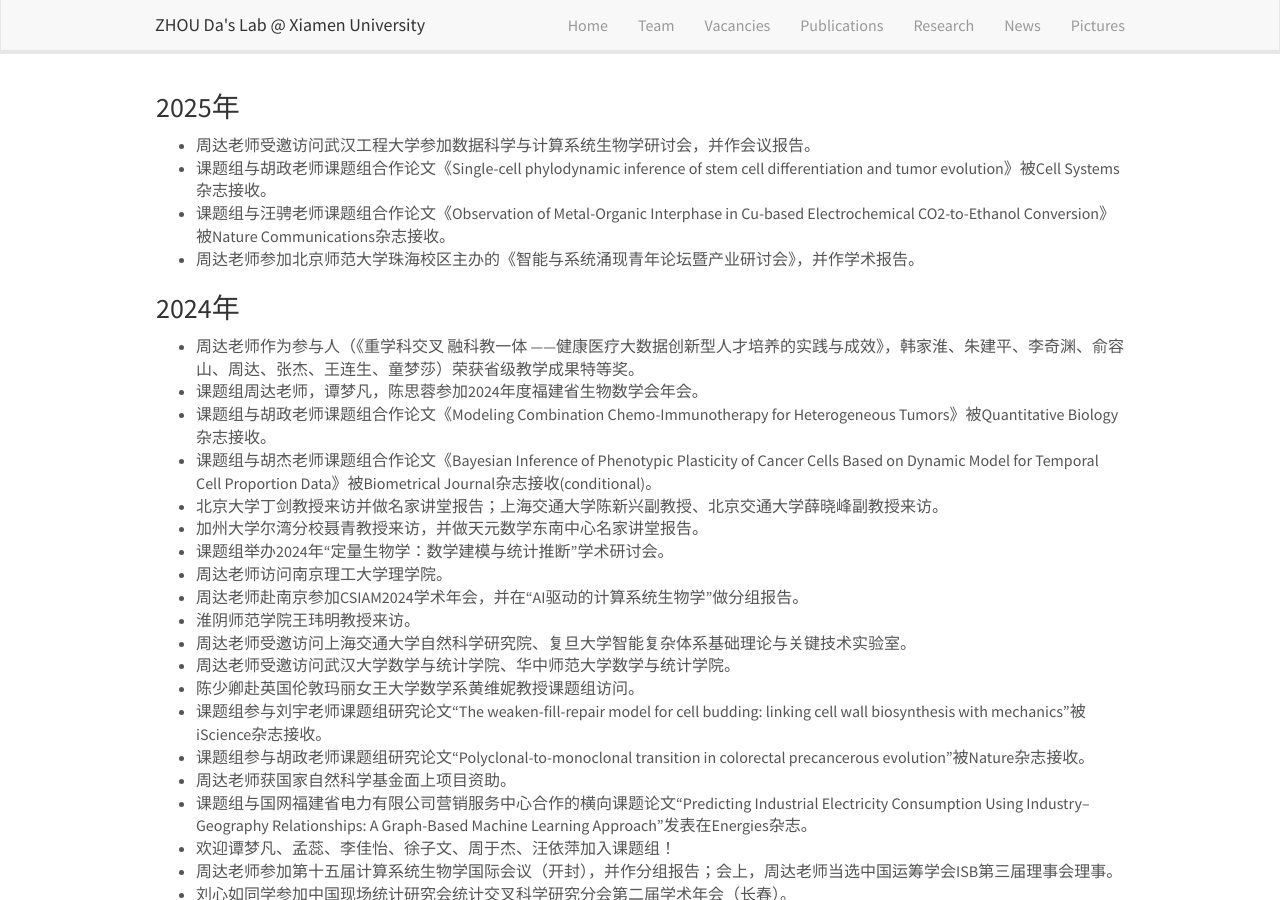
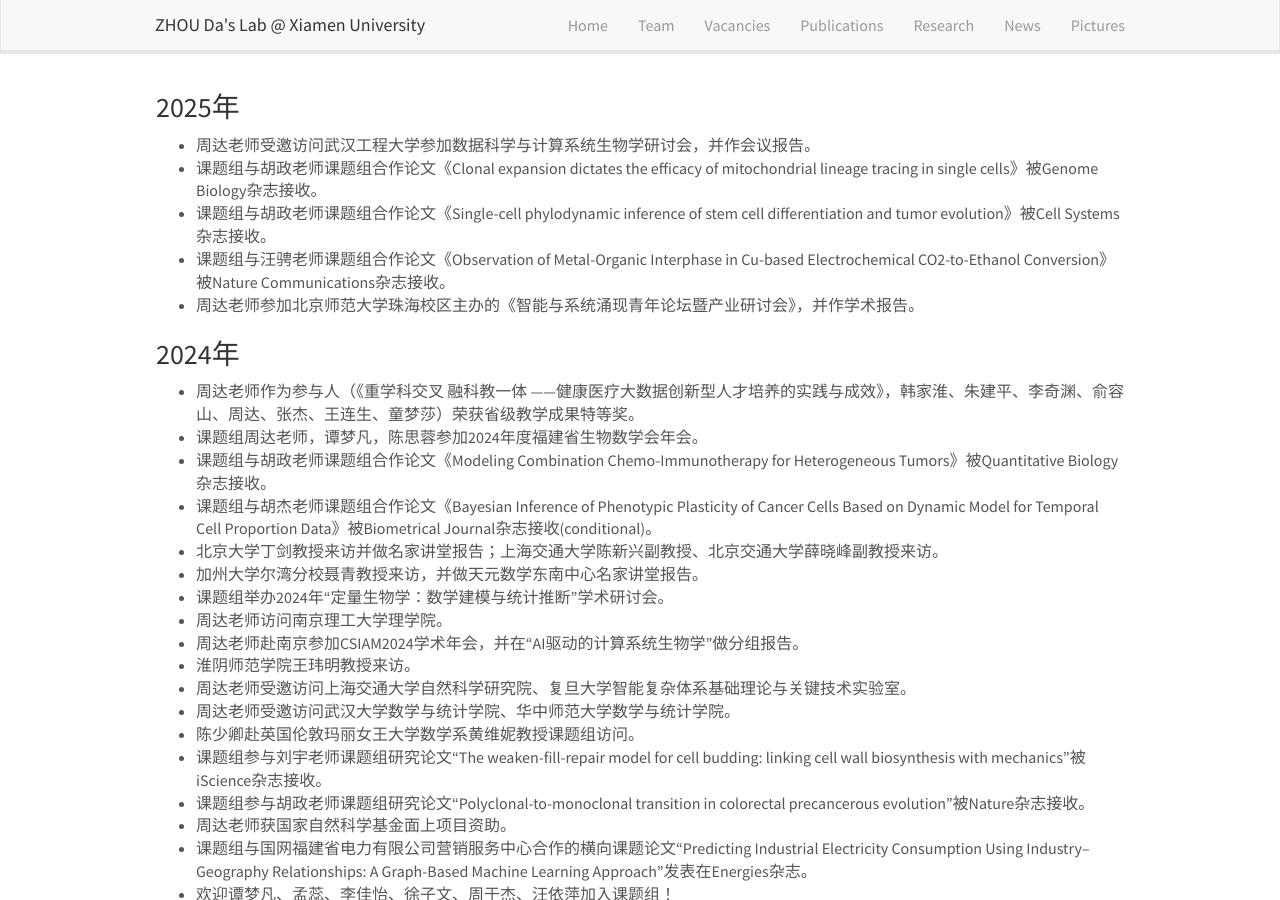
Before and after one commit to ZhouDaLab/zhoudalab.github.io, a Jekyll site: the page built from _pages/news.md, in a window 1280 px wide and 900 px high. Built offline with Jekyll 4.4.1, drawn with Linux system fonts in a browser that asks for light colours; nearby versions of some CDN libraries.

Commit message:
Update news.md

```diff
--- a/_pages/news.md
+++ b/_pages/news.md
@@ -9,6 +9,7 @@ permalink: /news/
 ### 2025年
 
 - 周达老师受邀访问武汉工程大学参加数据科学与计算系统生物学研讨会，并作会议报告。
+- 课题组与胡政老师课题组合作论文《Clonal expansion dictates the efficacy of mitochondrial lineage tracing in single cells》被Genome Biology杂志接收。
 - 课题组与胡政老师课题组合作论文《Single-cell phylodynamic inference of stem cell differentiation and tumor evolution》被Cell Systems杂志接收。
 - 课题组与汪骋老师课题组合作论文《Observation of Metal-Organic Interphase in Cu-based Electrochemical CO2-to-Ethanol Conversion》被Nature Communications杂志接收。
 - 周达老师参加北京师范大学珠海校区主办的《智能与系统涌现青年论坛暨产业研讨会》，并作学术报告。
```
